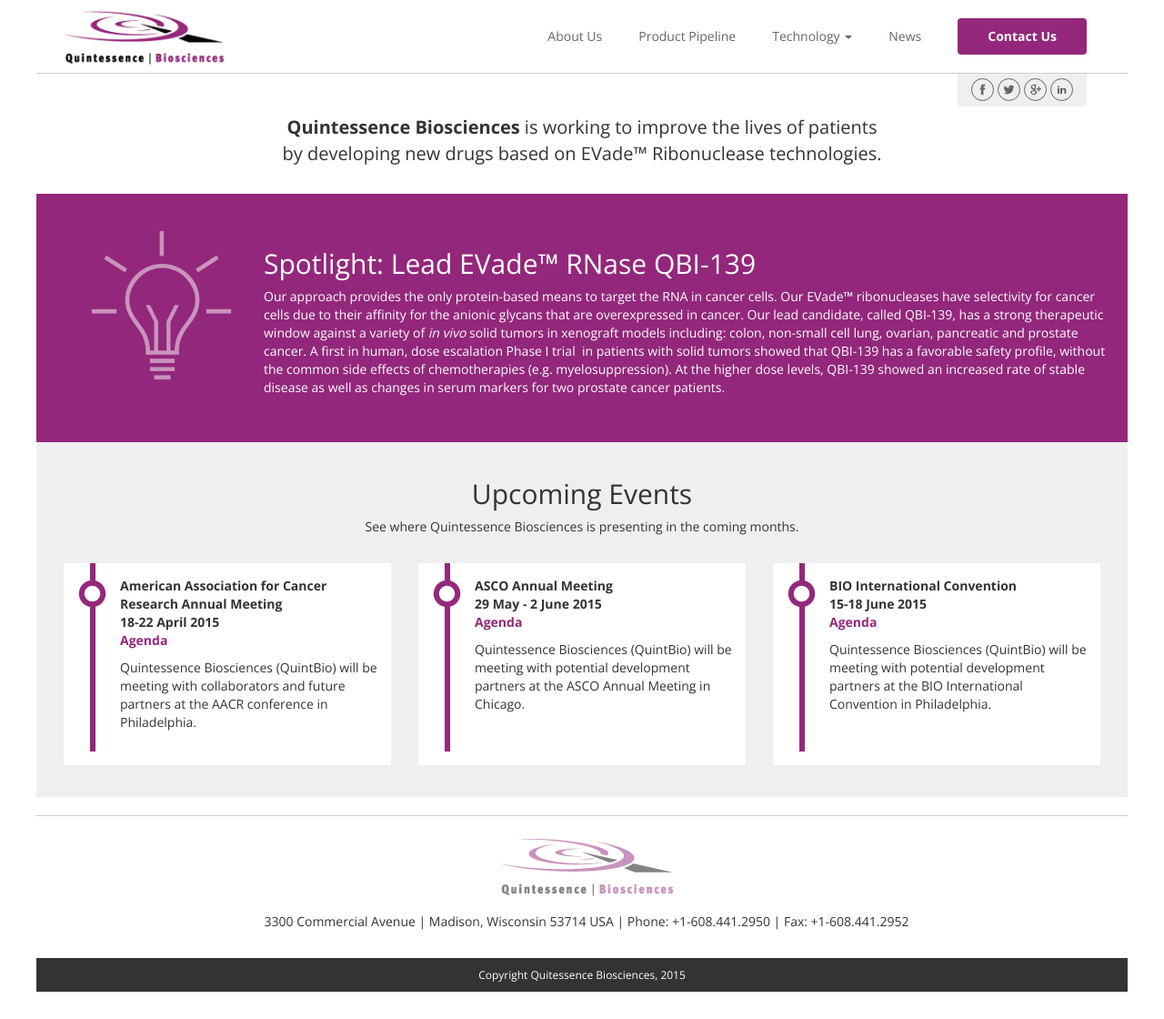
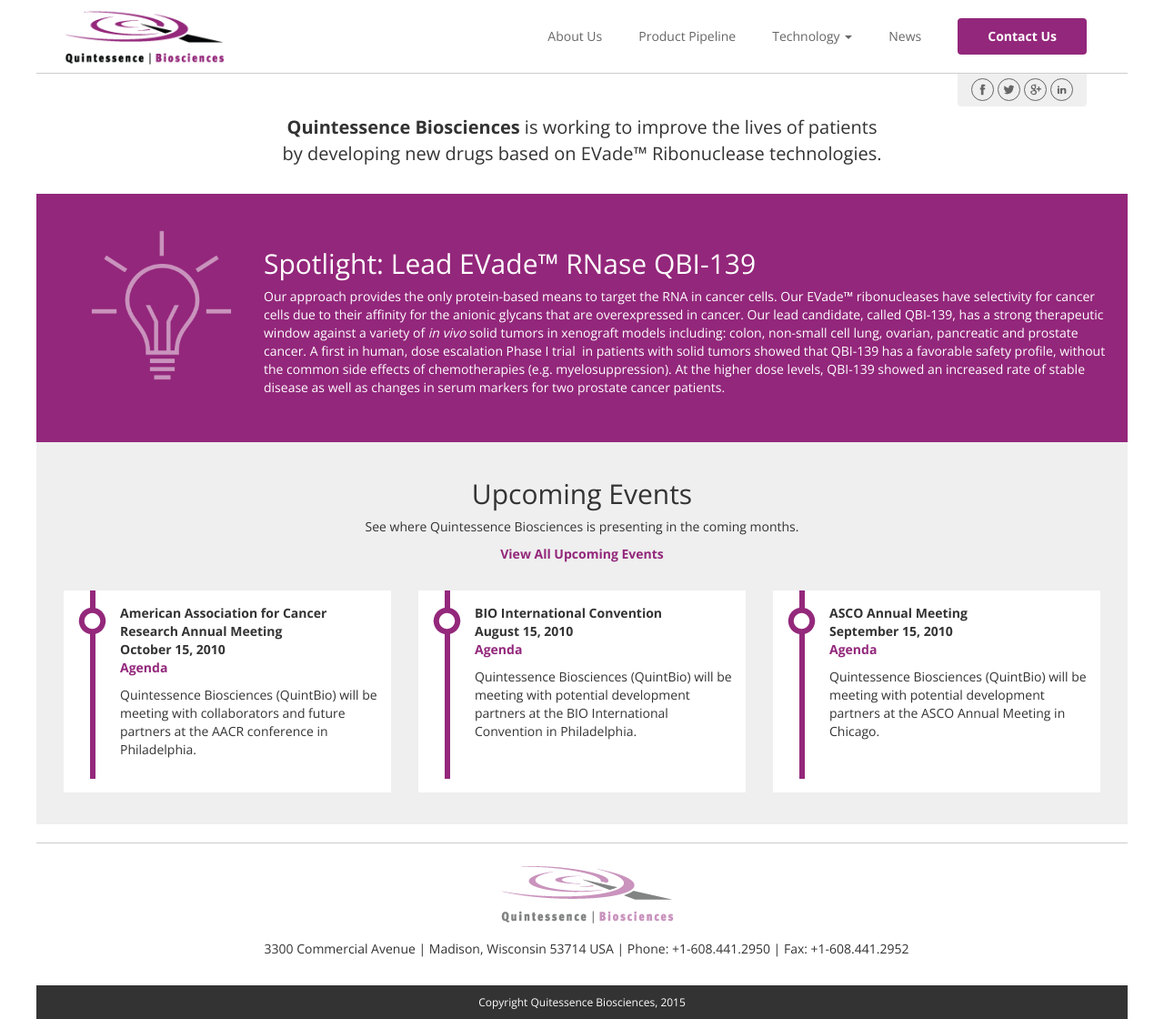
Before and after one commit to abbylarner/qb_v1, a Jekyll site: the page built from index.html, in a window 1280 px wide. Shown: the whole page at 91% size. Built offline with Jekyll 4.4.1, drawn with Linux system fonts in a browser that asks for light colours; before the commit the page ends 1090 px from its top, so only the background shows below that.

Commit message:
finishing pages

```diff
--- /dev/null
+++ b/_data/events.csv
@@ -0,0 +1,4 @@
+title,date,link,description
+American Association for Cancer Research Annual Meeting, 2010-10-15,http://www.aacr.org/Meetings/Pages/MeetingDetail.aspx?EventItemID=25#.VS5jgJTF830,Quintessence Biosciences (QuintBio) will be meeting with collaborators and future partners at the AACR conference in Philadelphia.
+ASCO Annual Meeting,2010-09-15,http://am.asco.org/,Quintessence Biosciences (QuintBio) will be meeting with potential development partners at the ASCO Annual Meeting in Chicago.
+BIO International Convention,2010-08-15,http://convention.bio.org/,Quintessence Biosciences (QuintBio) will be meeting with potential development partners at the BIO International Convention in Philadelphia.
--- a/css/main.scss
+++ b/css/main.scss
@@ -173,14 +173,18 @@
     margin-bottom: 15px;
 }
 
-.event-info a {
+.event-info a, #eventsTitle a {
     color: #93277b;
+    font-weight: bold;
 
 }
 
 .event-info a:hover,
 .event-info a:focus,
-.event-info a:active {
+.event-info a:active,
+#eventsTitle a:hover,
+#eventsTitle a:focus,
+#eventsTitle a:active {
     text-decoration: underline;
 }
 
@@ -265,9 +269,9 @@
     font-weight: 300;
     font-size: 30px;
     text-align: center;
-    margin-bottom: 20px;
+    margin-bottom: 60px;
     margin-top: -1px;
-    padding: 40px;
+    padding: 60px;
     color: #fff;
  }
 
@@ -403,9 +407,7 @@
 }
 
 .prod-wrapper img {
-    width: 100%;
-    max-width: 350px;
-    display: inline-block;
+    max-width: 100%;
 }
 
 .prod-wrapper ul li {
@@ -559,9 +561,9 @@
         font-weight: 300;
         font-size: 45px;
         text-align: center;
-        padding: 80px;
+        padding: 80px 20px;
         margin-top: -1px;
-        margin-bottom: 0;
+        margin: 0 auto 60px auto;
     }
 
     .upper-nav {
@@ -576,6 +578,8 @@
         display: block;
         margin-top: 20px;
     }
+
+
 
 }
 
@@ -601,22 +605,19 @@
     }
 
     .hero-text {
-        margin-top: -190px;
-        margin-left: 20%;
-        width: 60%;
         color: #fff;
         font-weight: 300;
         font-size: 60px;
         text-align: center;
-        margin-bottom: 100px;
     }
-
-
-
 
 
 }
 
 @media(min-width: 1199px){
 
+    .hero-img {
+        margin: 0 auto;
+    }
+
 }
--- a/index.html
+++ b/index.html
@@ -50,8 +50,10 @@
                 <div id="eventsTitle">
                     <h2 class="editable">Upcoming Events</h2>
                     <p class="editable">See where Quintessence Biosciences is presenting in the coming months.</p>
+                    <a href="/events/">View All Upcoming Events</a>
                 </div>
-                <div class="dpi-repeat">
+                {% assign sorted_events = (site.data.events | sort: 'date' %}
+                {% for event in sorted_events limit:3 %}
                     <div class="col-sm-12 col-md-4">
                         <div class="new-event clearfix">
                             <div class="event-border">
@@ -59,46 +61,14 @@
                             </div>
                             <div class="event-info">
                                 <p class="editable"><strong>
-                                        American Association for Cancer Research Annual Meeting<br>18-22 April 2015<br>
-                                        <a href="http://www.aacr.org/Meetings/Pages/MeetingDetail.aspx?EventItemID=25#.VS5jgJTF830" target="_blank">Agenda</a>
+                                        {{event.title}}<br>{{event.date | date: '%B %d, %Y' }}<br>
+                                        <a href="{{event.link}}" target="_blank">Agenda</a>
                                     </strong></p>
-                                <p class="editable">Quintessence Biosciences (QuintBio) will be meeting with collaborators and future partners at the AACR conference in Philadelphia.&nbsp;</p>
+                                <p class="editable">{{event.description}}</p>
                             </div>
                         </div>
                     </div>
-                </div>
-                <div class="dpi-repeat">
-                    <div class="col-sm-12 col-md-4">
-                        <div class="new-event clearfix">
-                            <div class="event-border">
-                                <img src="/images/event_border.png">
-                            </div>
-                            <div class="event-info">
-                                <p class="editable"><strong>
-                                        <strong></strong>ASCO Annual Meeting<br>29 May - 2 June 2015<br><a href="http://am.asco.org/">Agenda</a><a href="http://events.medcitynews.com/midamerica/" target="_blank"></a>
-                                    </strong></p>
-                                <p class="editable">Quintessence Biosciences (QuintBio) will be meeting with potential development partners at the ASCO Annual Meeting in Chicago.</p>
-                            </div>
-                        </div>
-                    </div>
-                    </div>
-                <div class="dpi-repeat">
-                    <div class="col-sm-12 col-md-4">
-                        <div class="new-event clearfix">
-                            <div class="event-border">
-                                <img src="/images/event_border.png">
-                            </div>
-                            <div class="event-info">
-                                <p class="editable"><strong>
-                                        BIO International Convention<br>
-                                        15-18&nbsp;June 2015<br>
-                                        <a href="http://convention.bio.org/" target="_blank">Agenda</a>
-                                    </strong></p>
-                                <p class="editable">Quintessence Biosciences (QuintBio) will be meeting with potential development partners at the BIO International Convention in Philadelphia.</p>
-                            </div>
-                        </div>
-                    </div>
-                    </div>
+                {% endfor %}
                 </div>
         </div>
     </div>
```
Also changed, not shown: _layouts/blog.html (added, +34 -0 lines), events.html (added, +14 -0 lines), news.html (+7 -36 lines).
